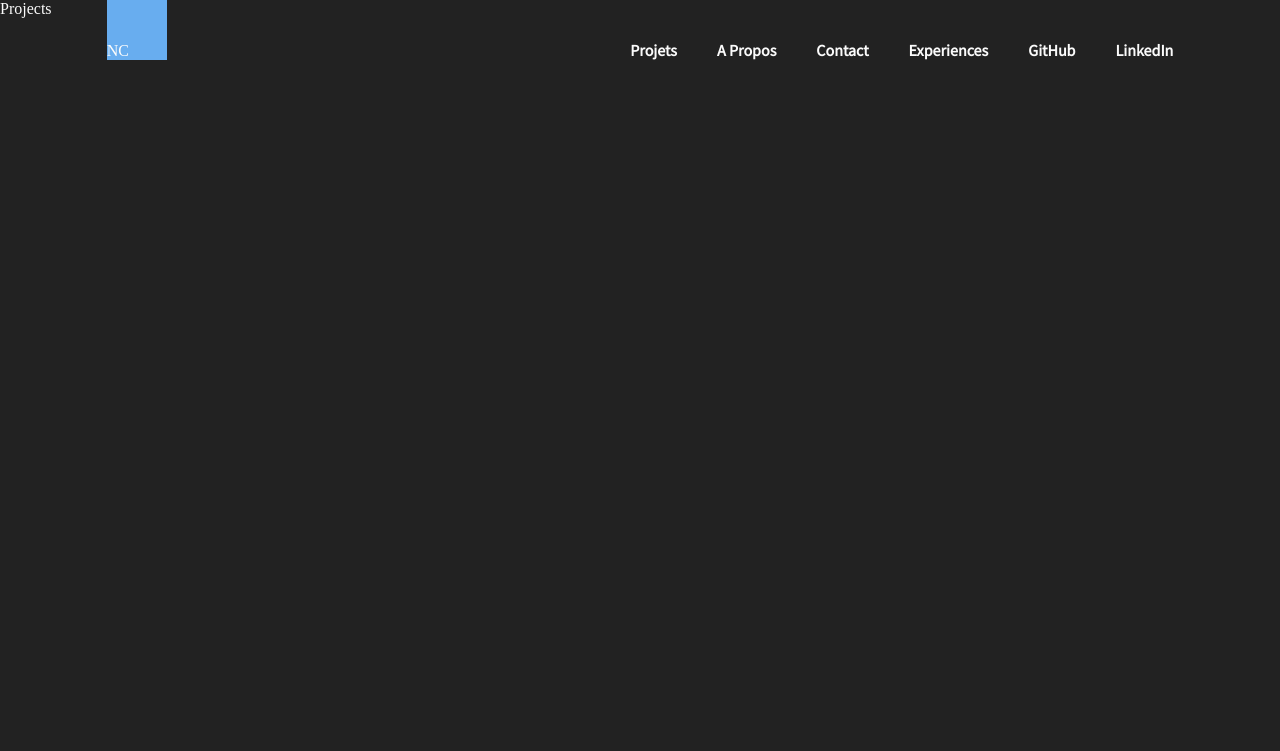
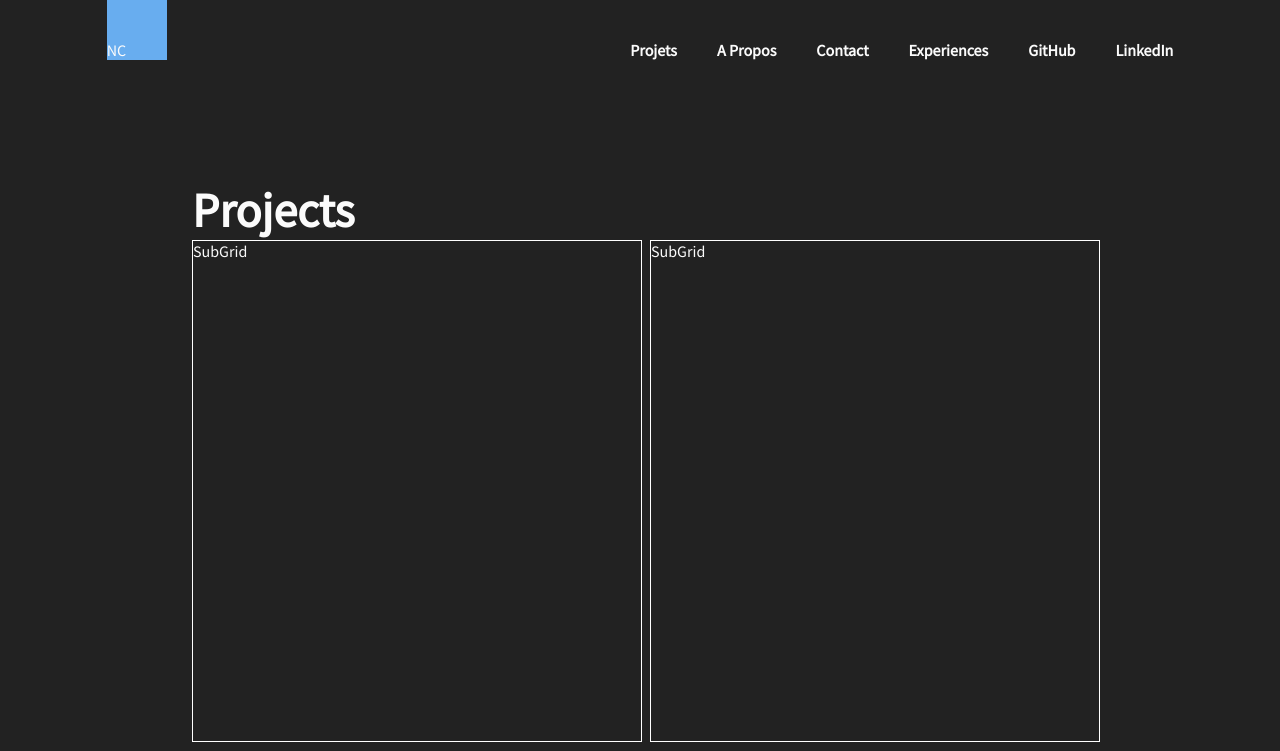
Before and after one commit to Delkathes/N.Canon, a Next.js app: page /projects in a window 1280 px wide. Shown: the top 751 px of the page. Built offline with nearby package versions, Linux system fonts and the light colour scheme.

Commit message:
styling global

```diff
--- a/components/Layout.js
+++ b/components/Layout.js
@@ -17,6 +17,7 @@ const Header = styled.header`
     height: auto;
     width: 100%;
     position: fixed;
+    top: 0px;
     z-index: 1;
 `
 const Logo = styled.div`
--- a/components/NavBar.js
+++ b/components/NavBar.js
@@ -20,7 +20,6 @@ const NavigationLinks = [
 //! Actions
 //! Styles
 const Nav = styled.nav`
-    font-family: 'Source Sans Pro', sans-serif;
     position: absolute;
     bottom: 0px;
     right: calc(8.33333vw);
--- a/pages/_app.js
+++ b/pages/_app.js
@@ -28,6 +28,11 @@ class MyApp extends App {
             <Layout>
                 <Component {...pageProps} />
             </Layout>
+            <style jsx global>{`
+                html {
+                    font-family: 'Source Sans Pro', sans-serif;
+                }
+                `}</style>
         </ThemeProvider>
     }
 }
--- a/pages/index.js
+++ b/pages/index.js
@@ -14,7 +14,6 @@ import PropTypes from 'prop-types'
 //! Actions
 //! Styles
 const Section = styled.section`
-    font-family: 'Source Sans Pro', sans-serif;
     height: 100vh;
     width: 70%;
     margin: auto;
@@ -25,7 +24,7 @@ const Section = styled.section`
 const Container = styled.div`
     position: relative;
     margin: auto 0px;
-    height: 400px;
+    height: auto;
 `
 const Presentation = styled.div`
 `
@@ -40,7 +39,7 @@ const Nav = styled.nav`
 
 `
 const NavLink = styled.li`
-    margin-bottom: 10px;
+    margin-bottom: 14px;
     font-weight: bold;
 `
 const ProfilePic = styled.div`
--- a/pages/projects.js
+++ b/pages/projects.js
@@ -1,7 +1,7 @@
 //? IMPORT
 //! Modules
 // import {useState, useEffect} from 'react'
-// import styled from 'styled-components'
+import styled from 'styled-components'
 import PropTypes from 'prop-types'
 
 //! Content
@@ -12,6 +12,41 @@ import PropTypes from 'prop-types'
 //! Hooks
 //! Actions
 //! Styles
+const Section = styled.section`
+    height: auto;
+    width: 70%;
+    margin: 0px auto;
+    padding-top: 180px;
+`
+const Container = styled.div`
+    height: auto;
+    width: 100%;
+`
+const PageName = styled.div`
+    font-weight: bold;
+    font-size: 3em;
+`
+const Grid = styled.ul`
+    display: grid;
+    grid-template-columns: 50% 50%;
+    grid-gap: 10px;
+`
+const SubGrid = styled.div`
+    border: 1px solid white;
+    height: 500px;
+    width: 100%;
+    ${({long}) => long && `grid-column: span 2 / auto;`}
+`
+// const Grid = styled.ul`
+//     display: flex;
+//     flex-wrap: wrap;
+//     justify-content: space-between;
+// `
+// const Fart = styled.div`
+//     border: 1px solid white;
+//     height: 400px;
+//     width: ${({long}) => long ? '100%' : '49%'};
+// `
 //! Components
 //! High-order-components
 //!  Page : Projects
@@ -19,7 +54,17 @@ import PropTypes from 'prop-types'
 const Projects = props => {
     return(
         <>
-            {props.Page}
+            <Section>
+                <Container>
+                    <PageName>{props.Page}</PageName>
+                    <Grid>
+                        <SubGrid>SubGrid</SubGrid>
+                        <SubGrid>SubGrid</SubGrid>
+                        <SubGrid long>SubGrid</SubGrid>
+                        <SubGrid>SubGrid</SubGrid>
+                    </Grid>
+                </Container>
+            </Section>
         </>
     )
 }
```
Also changed, not shown: pages/about.js (+29 -3 lines).
